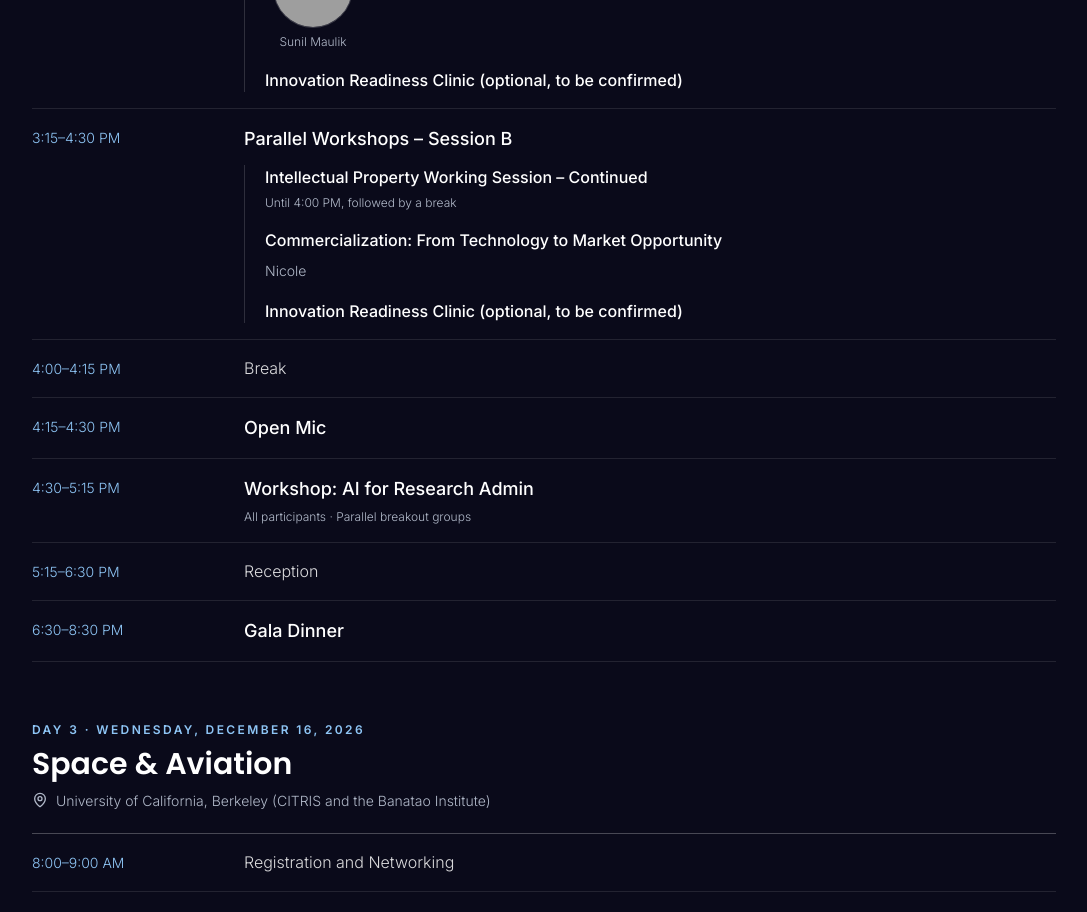
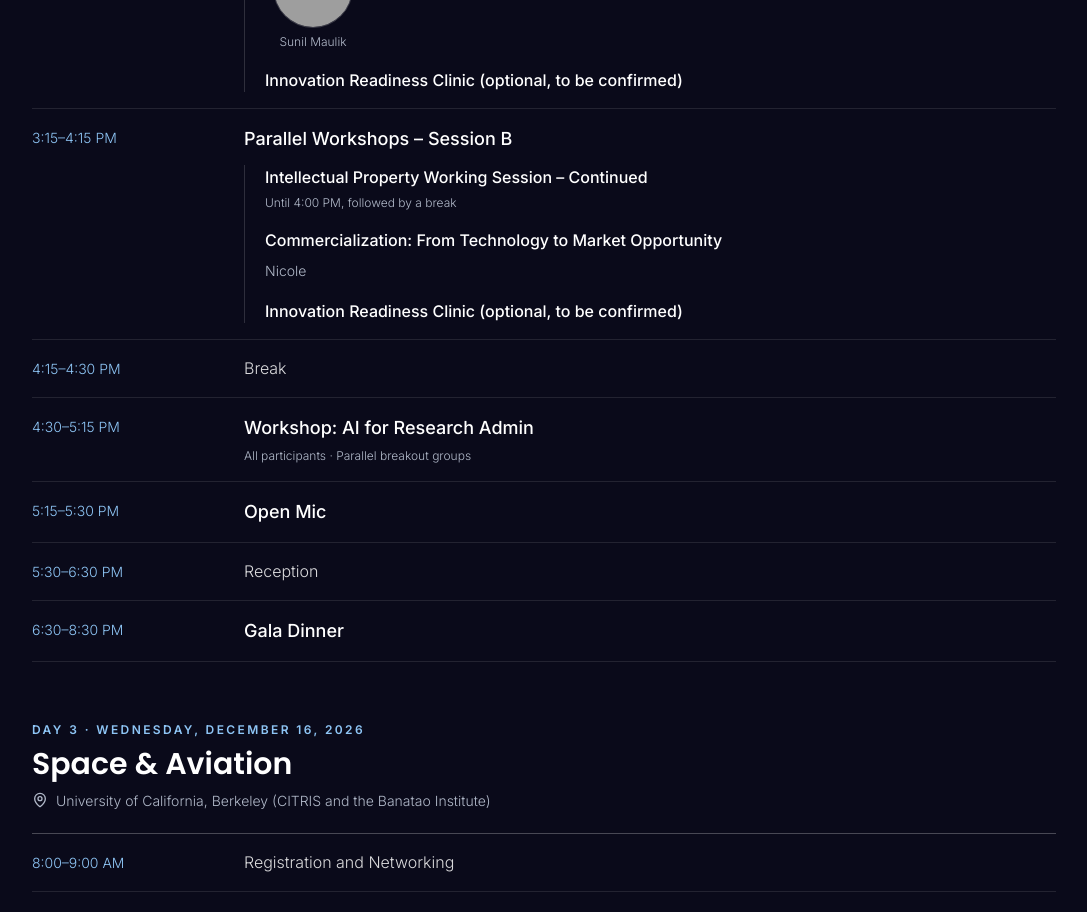
Before and after one commit to hackingequilibrium/poland-top-1000-innovators-program, a React (Vite) app: page /agenda in a window 1280 px wide. Shown: the part 5120-6032 px from the top of the page, without its empty margins (96-1183 px from the left). Built offline with nearby package versions, Linux system fonts and the light colour scheme; grey boxes are pictures that could not be loaded.

Commit message:
Move Tuesday break to 4:15-4:30 PM, end Session B at 4:15, shift Open Mic and Reception later

```diff
--- a/src/data/agenda2026.ts
+++ b/src/data/agenda2026.ts
@@ -378,7 +378,7 @@ export const agendaDays: AgendaDay[] = [
         ]
       },
       {
-        "time": "3:15–4:30 PM",
+        "time": "3:15–4:15 PM",
         "title": "Parallel Workshops – Session B",
         "details": [],
         "tracks": [
@@ -398,13 +398,8 @@ export const agendaDays: AgendaDay[] = [
         ]
       },
       {
-        "time": "4:00–4:15 PM",
+        "time": "4:15–4:30 PM",
         "title": "Break",
-        "details": []
-      },
-      {
-        "time": "4:15–4:30 PM",
-        "title": "Open Mic",
         "details": []
       },
       {
@@ -414,7 +409,12 @@ export const agendaDays: AgendaDay[] = [
         "details": []
       },
       {
-        "time": "5:15–6:30 PM",
+        "time": "5:15–5:30 PM",
+        "title": "Open Mic",
+        "details": []
+      },
+      {
+        "time": "5:30–6:30 PM",
         "title": "Reception",
         "details": []
       },
```
